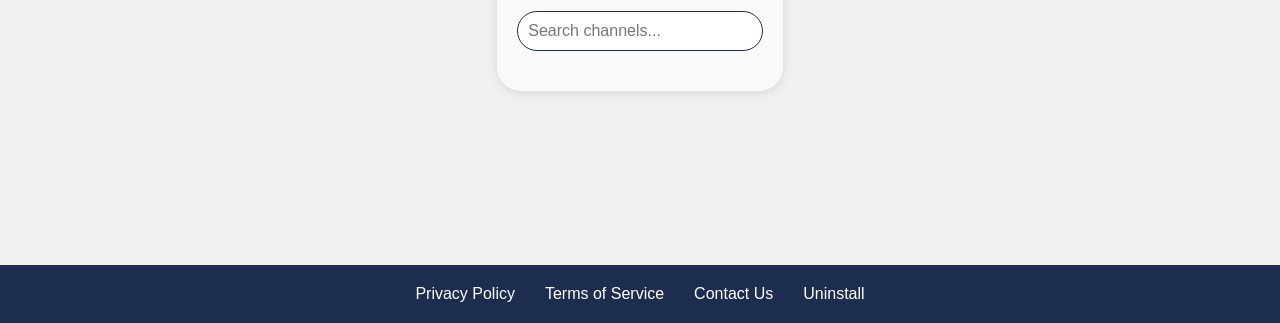
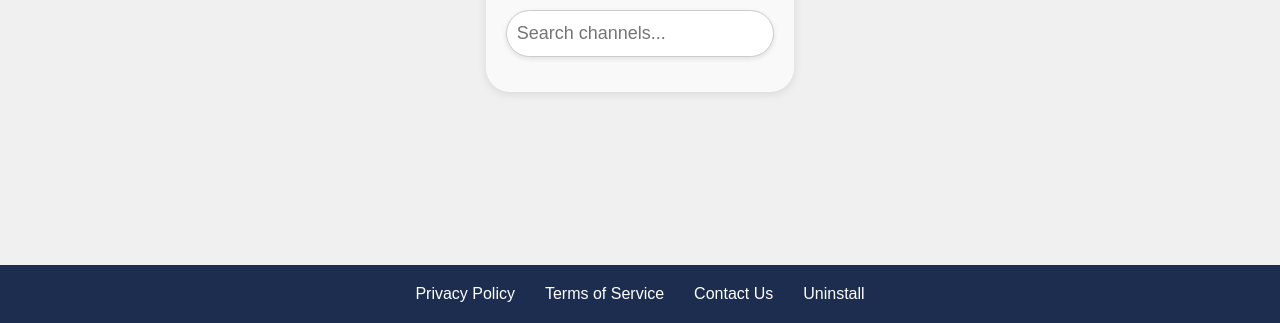
Before and after one commit to virtuosonline/IDD-AT-BE-Radiofy, a browser extension: page index.html in a window 1280 px wide. Shown: the part 477-800 px from the top of the page. Drawn offline with Linux system fonts and the light colour scheme; no server answers.

Commit message:
Update styles.css

```diff
--- a/styles.css
+++ b/styles.css
@@ -148,12 +148,19 @@ audio:hover {
 }
 
 .search-input {
-    padding: 10px;
-    border: 1px solid #1c2d4f;
+    width: calc(100% - 32px); /* Adjust width to fit padding */
+    padding: 12px 20px 12px 10px;
+    font-size: 18px;
+    border: 1px solid #ccc;
     border-radius: 24px;
-    width: calc(100% - 22px); /* Adjust width to fit padding */
-    margin-bottom: 20px;
-    font-size: 16px; /* Increase font size */
+    outline: none;
+    transition: border-color 0.3s ease;
+    box-shadow: 0 2px 5px rgba(0, 0, 0, 0.1);
+    margin-bottom: 15px;
+}
+.search-input:focus {
+    border-color: #2c3e50;
+    box-shadow: 0 0 8px rgba(44, 62, 80, 0.5);
 }
 
 .channel-list {
```
